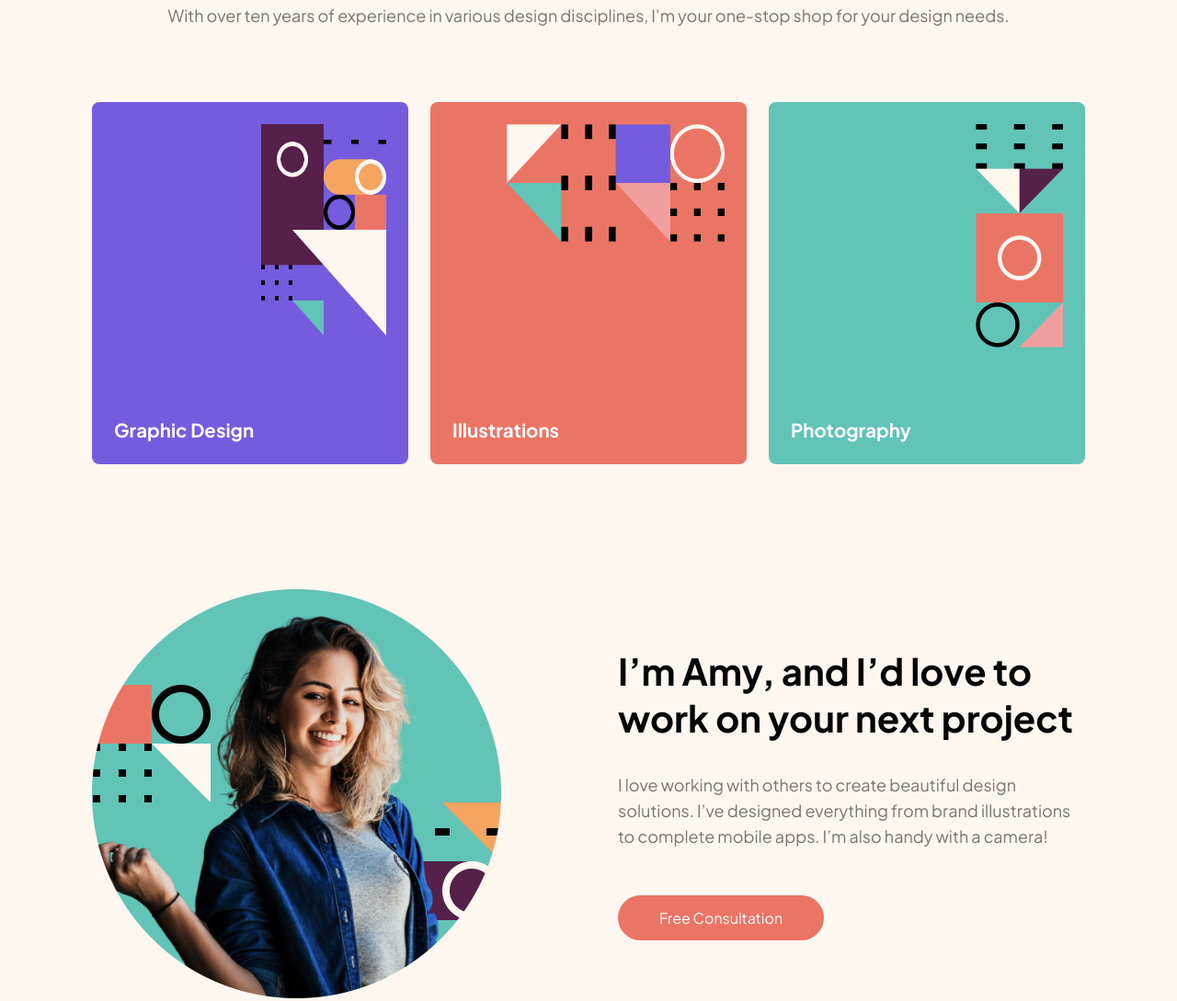
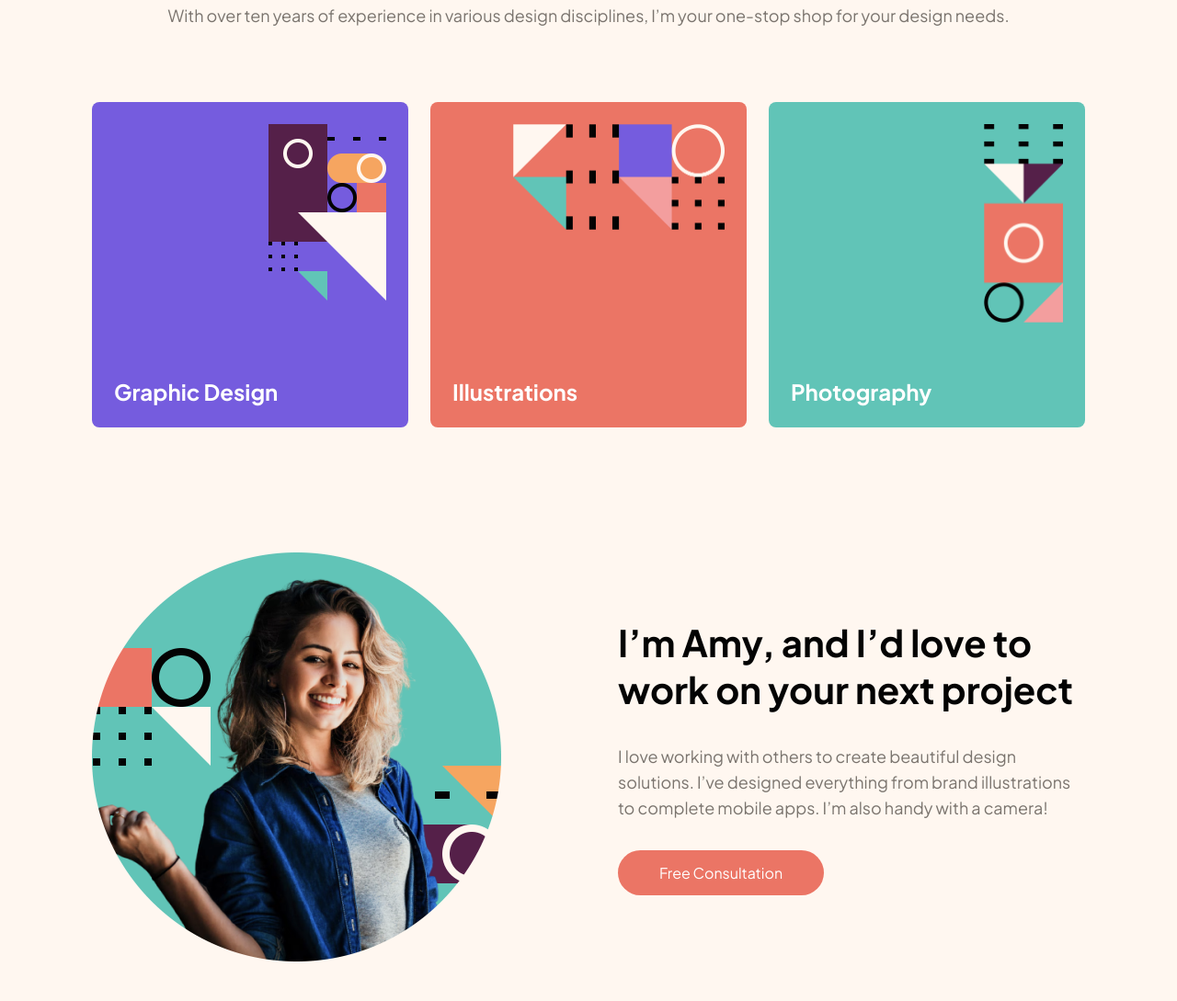
Before and after one commit to angeledv/portfolio-part1, a plain HTML site: page index.html in a window 1280 px wide. Shown: the part 233-1322 px from the top of the page at 92% size. Drawn offline with Linux system fonts and the light colour scheme; files whose address does not match are found by name.

Commit message:
feat: Uso de unidades relativas

```diff
--- a/index.html
+++ b/index.html
@@ -19,15 +19,15 @@
         </div>
 
         <div class="image-container">
-            <a href="" id="graphic-design">
+            <a href="" class="card graphic-design">
                 <img src="./images/ilustration-graphic-design.png" alt="">
                 <h2>Graphic Design</h2>
             </a>
-            <a href="" id="ilustration">
+            <a href="" class="card ilustration">
                 <img src="./images/ilustration-ilustrations.png" alt="">
                 <h2>Illustrations</h2>
             </a>
-            <a href="" id="photography">
+            <a href="" class="card photography">
                 <img src="./images/ilustration-photography.png" alt="">
                 <h2>Photography</h2>
             </a>
--- a/styles.css
+++ b/styles.css
@@ -16,7 +16,7 @@ nav {
 
 nav img {
     width: 64px;
-    aspect-ratio: 1/1;
+    aspect-ratio: 1;
 }
 
 .call-to-action {
@@ -34,69 +34,68 @@ nav img {
 }
 
 h1 {
-    font-size: 56px;
+    font-size: 3.5rem;
     margin-block-end: 22px;
 }
 
 p {
     color: #7A746E;
-    font-size: 18px;
+    font-size: 1.125rem;
     line-height: 28px;
 }
 
 .image-container {
-    display: flex;
-    flex-flow: row nowrap;
+    display: grid;
+    grid-template-columns: repeat(3, 1fr);
+    grid-template-rows: 354px;
     gap: 24px;
 }
 
-.image-container a {
+.card {
     padding: 24px;
-    aspect-ratio: 6/7;
-    background-color: lavender;
     border-radius: 8px;
-    flex-basis: 100%;
     text-decoration: none;
     color: #fff;
     display: grid;
     grid-template-rows: 1fr auto;
 }
 
-.image-container a h2 {
-    margin: 0;
-    font-size: 1.6vw;
-}
-
-.image-container a img {
+.card img {
+    display: block;
+    max-width: 100%;
     justify-self: end;
 }
 
-#graphic-design {
+.card h2 {
+    font-size: 1.5rem;
+    margin: 0;
+}
+
+.graphic-design {
     background-color: #755CDE;
 }
 
-#graphic-design img {
-    width: clamp(128px, 46%, 230px);
-    height: clamp(192px, 72%, 480px);
+.graphic-design img {
+    width: 128px;
+    height: 192px;
 }
 
-#ilustration {
+.ilustration {
     background-color: #EB7565;
 }
 
-#ilustration img {
-    width: clamp(230px, 80%, 480px);
-    height: clamp(110px, 40%, 240px);
+.ilustration img {
+    width: 230px;
+    height: 115px;
 }
 
-#photography {
+.photography {
     background-color: #61C4B7;
 }
 
-#photography img {
-    width: clamp(87px, 32%, 160px);
-    height: clamp(217px, 76%, 420px);
-
+.photography img {
+    width: 86px;
+    height: 216px;
 }
 
 #hero {
@@ -106,7 +105,7 @@ p {
 #about-me {
     display: flex;
     gap: 127px;
-    margin-block-end: 87px;
+    margin-bottom: 87px;
 }
 
 #about-me img {
@@ -114,17 +113,26 @@ p {
     aspect-ratio: 1;
 }
 
-#about-me h2 {
-    font-size: 40px;
+#skills {
+    display: flex;
+    flex-flow: column nowrap;
+    justify-content: center;
+}
+
+#skills h2 {
+    font-size: 2.5rem;
     margin: 0;
     margin-block-end: 34px;
 }
 
-#skills {
-    margin: auto;
+#skills p {
+    margin: 0;
+    margin-block-end: 32px;
 }
+
 
 #skills .call-to-action {
     background-color: #EB7565;
-    margin-block-start: 32px;
+    margin: 0;
+    max-width: fit-content;
 }
```
